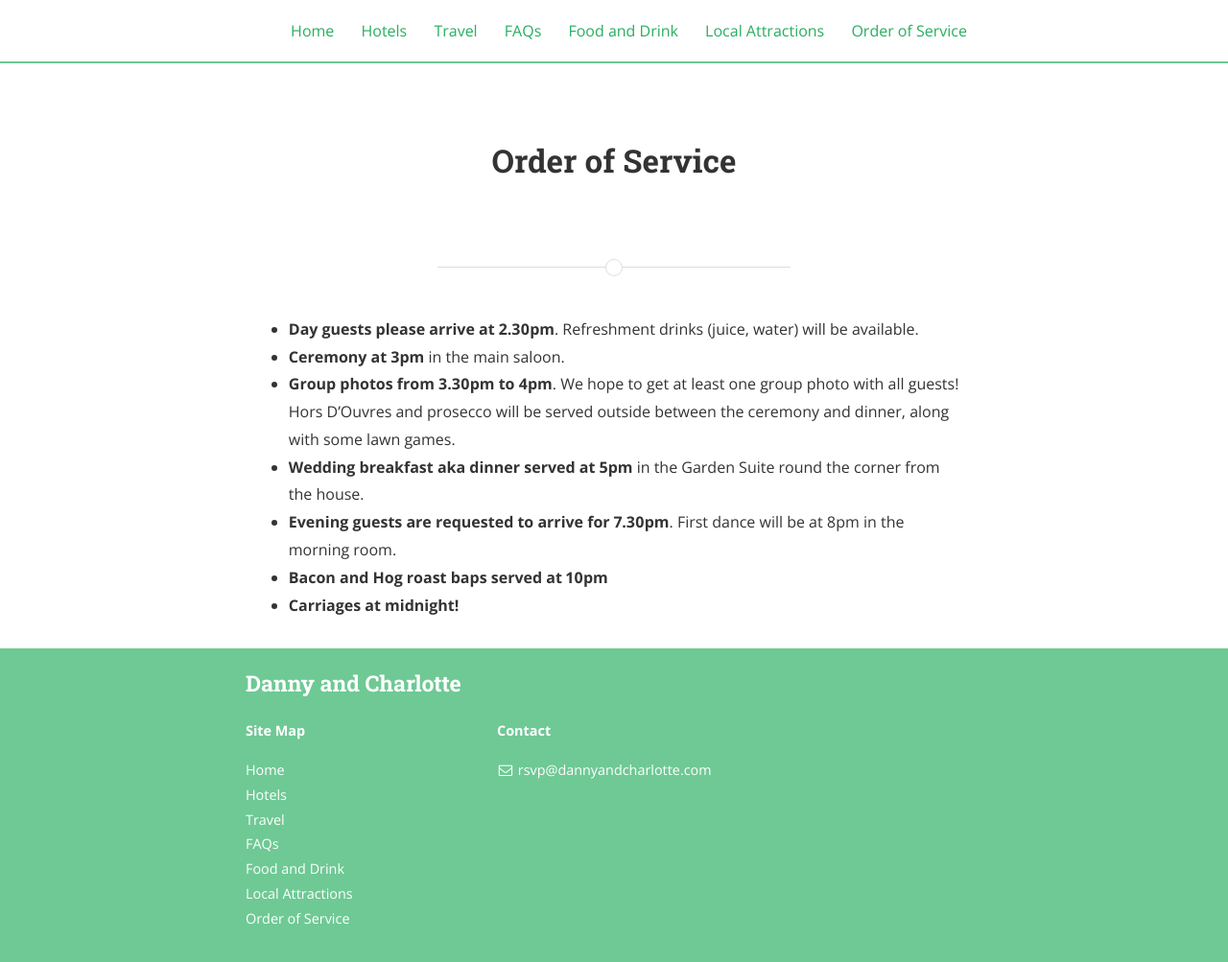
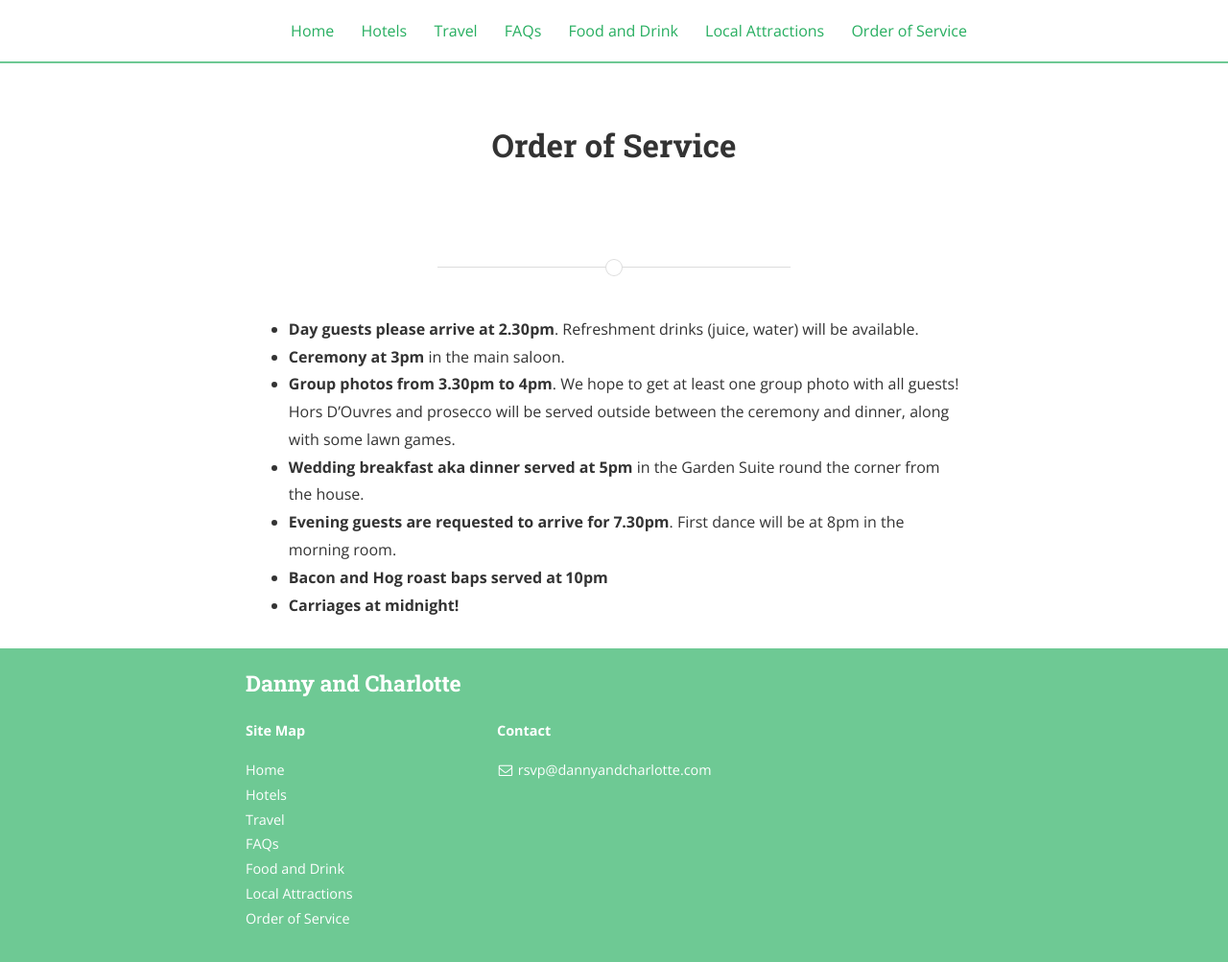
Before and after one commit to dannybrown/dannyandcharlotte.com, a Jekyll site: the page built from order-of-service.md, in a window 1280 px wide and 1003 px high. Shown: the whole window at 96% size. Built offline with Jekyll 4.4.1, drawn with Linux system fonts in a browser that asks for light colours; nearby versions of some CDN libraries.

Commit message:
shift wrapper

```diff
--- a/_layouts/page.html
+++ b/_layouts/page.html
@@ -1,7 +1,7 @@
 ---
 layout: default
 ---
-<div class="wrapper">
+
 <div class="page">
   <div class="post-header-container {% if page.cover %}has-cover{% endif %}" {% if page.cover %}style="background-image: url({{ page.cover | prepend: site.baseurl }});"{% endif %}>
     <div class="scrim {% if page.cover %}has-cover{% endif %}">
@@ -10,6 +10,7 @@ layout: default
       </header>
     </div>
   </div>
+  <div class="wrapper">
 
   {% include page_divider.html %}
 
```
